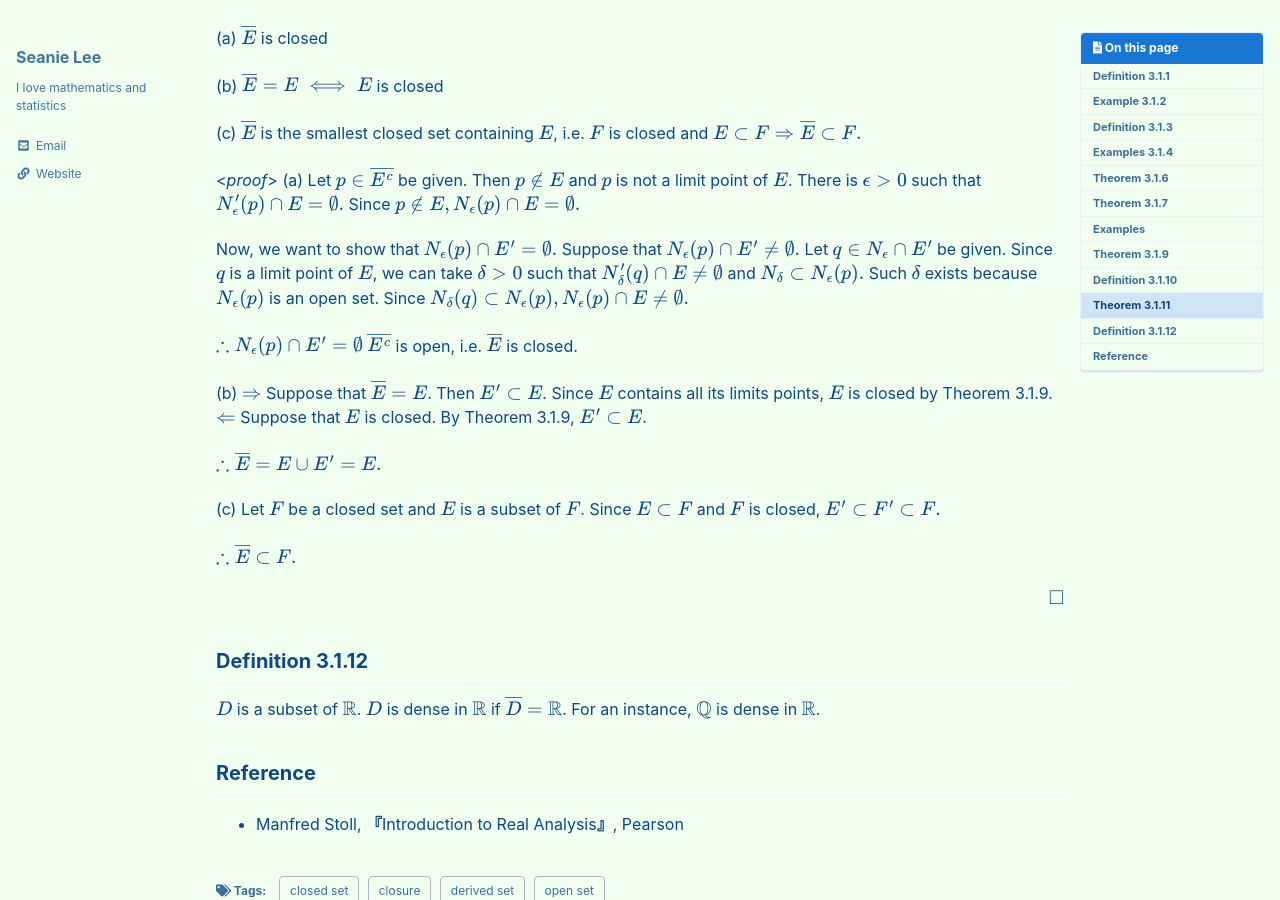
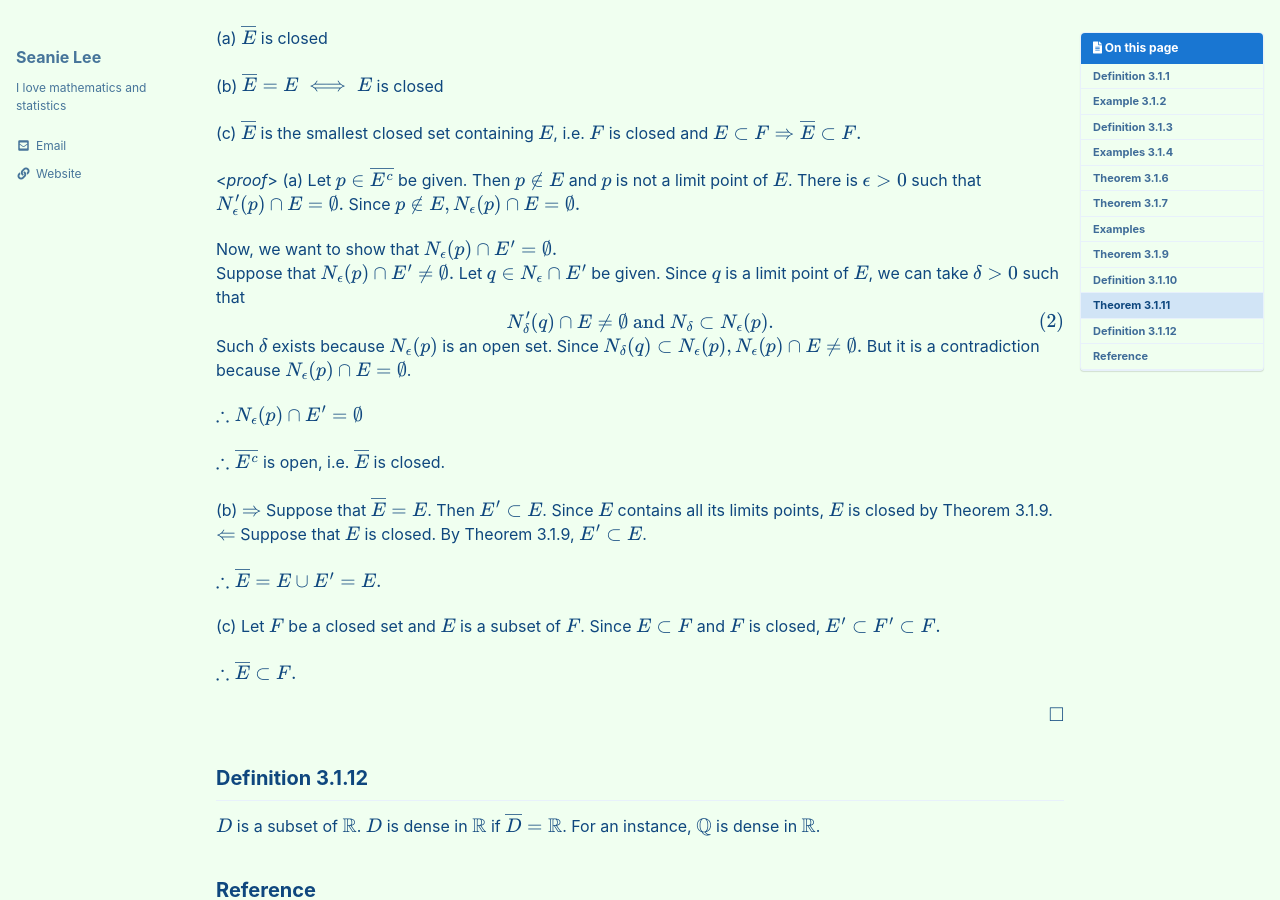
Before and after one commit to seanie12/blog, a Jekyll site: the page built from _posts/2021-01-10-open-closed.md, in a window 1280 px wide and 900 px high, scrolled down 2628 px. Built offline with Jekyll 4.4.1, drawn with Linux system fonts in a browser that asks for light colours; cached includes are drawn as plain includes; formulas are drawn with MathJax 3.

Commit message:
Update 2021-01-10-open-closed.md

```diff
--- a/_posts/2021-01-10-open-closed.md
+++ b/_posts/2021-01-10-open-closed.md
@@ -129,10 +129,17 @@ $E \subset \mathbb{R}$
 <*proof*>
 (a) Let $p \in \overline{E^c}$ be given. Then $p \notin E$ and $p$ is not a limit point of $E$. There is $\epsilon >0$ such that $N^\prime_\epsilon (p) \cap E = \emptyset.$ Since $p \notin E, N_\epsilon (p) \cap E = \emptyset.$
 
-Now, we want to show that $N_\epsilon (p) \cap E^\prime = \emptyset.$ Suppose that $N_\epsilon (p) \cap E^\prime\neq \emptyset.$ Let $q \in N_\epsilon \cap E^\prime$ be given. Since $q$ is a limit point of $E$, we can take $\delta >0$ such that $N^\prime_\delta (q) \cap E \neq \emptyset$ and $N_\delta \subset N_\epsilon (p).$ Such $\delta$ exists because $N_\epsilon (p)$ is an open set. Since $N_\delta (q) \subset N_\epsilon (p), N_\epsilon (p) \cap E \neq \emptyset.$
+Now, we want to show that $N_\epsilon (p) \cap E^\prime = \emptyset.$  <br /> Suppose that $N_\epsilon (p) \cap E^\prime\neq \emptyset.$ Let $q \in N_\epsilon \cap E^\prime$ be given. Since $q$ is a limit point of $E$, we can take $\delta >0$ such that
+$$
+\begin{align}
+N^\prime_\delta (q) \cap E \neq \emptyset \text{ and } N_\delta \subset N_\epsilon (p).
+\end{align}
+$$
+Such $\delta$ exists because $N_\epsilon (p)$ is an open set. Since $N_\delta (q) \subset N_\epsilon (p), N_\epsilon (p) \cap E \neq \emptyset.$ But it is a contradiction because $N_\epsilon (p) \cap E = \emptyset$.
 
 $\therefore N_\epsilon (p) \cap E^\prime = \emptyset$
-$\overline{E^c}$ is open, i.e. $\overline{E}$ is closed.
+
+$\therefore \overline{E^c}$ is open, i.e. $\overline{E}$ is closed.
 
 (b) $\Rightarrow$ Suppose that $\overline{E} = E$. Then $E^\prime\subset E$. Since $E$ contains all its limits points, $E$ is closed by Theorem 3.1.9.
 $\Leftarrow$ Suppose that $E$ is closed. By Theorem 3.1.9, $E^\prime\subset E$.
```
